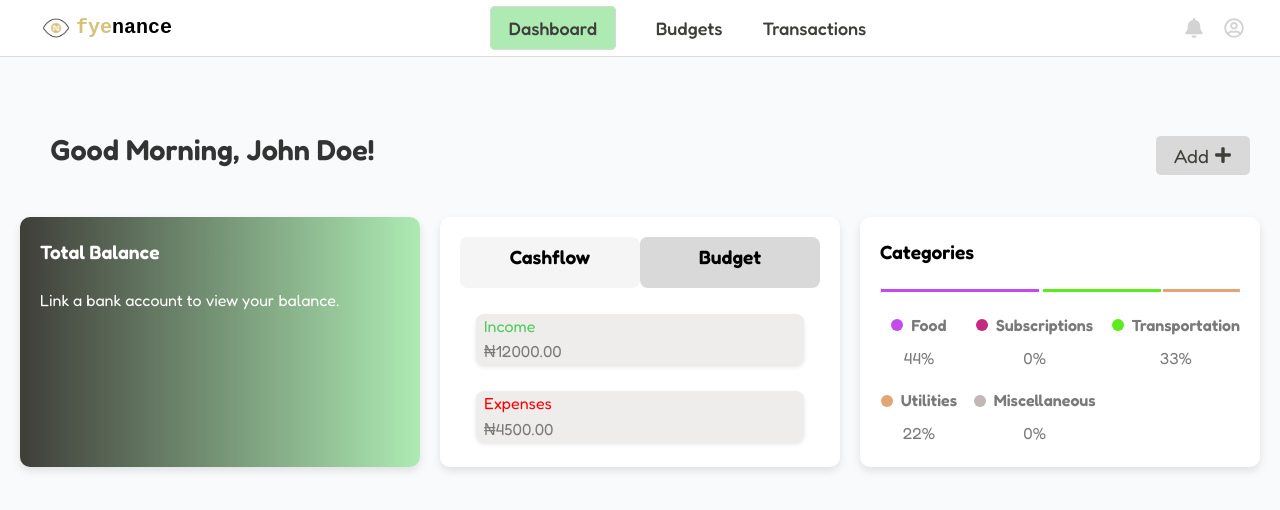
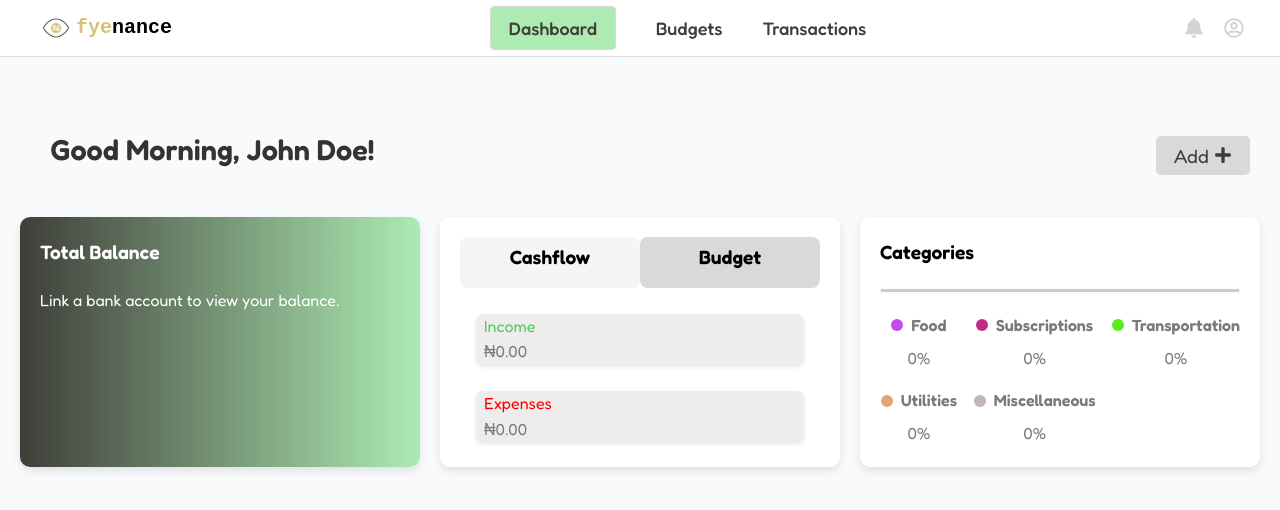
Before and after one commit to STARR44/fyenance, a React (Create React App) app: page /dashboard in a window 1280 px wide. Both pictures are taken after a click on the element "Add a Transaction". Shown: the top 510 px of the page. Built offline with nearby package versions, Linux system fonts and the light colour scheme; a web font is replaced by a local one.

Commit message:
feat: modify category card to add fallback effect for progress  bar

```diff
--- a/src/components/DashboardComponents/DashboardCards.js
+++ b/src/components/DashboardComponents/DashboardCards.js
@@ -6,13 +6,12 @@ import "./DashboardCards.css"; // styles for the cards here
 function DashboardCards() {
   const [activeSegment, setActiveSegment] = useState("cashflow");
   const [transactions, setTransactions] = useState([
-    { type: "income", amount: 5000, category: "Food" }, // Hardcoded for testing purposes
-    { type: "expense", amount: 2000, category: "Food" },
-    { type: "expense", amount: 1500, category: "Transportation" },
-    { type: "income", amount: 7000, category: "Subscriptions" },
-    { type: "expense", amount: 1000, category: "Utilities" },
+    // { type: "income", amount: 5000, category: "Food" }, // Hardcoded for testing purposes
+    // { type: "expense", amount: 2000, category: "Food" },
+    // { type: "expense", amount: 1500, category: "Transportation" },
+    // { type: "income", amount: 7000, category: "Subscriptions" },
+    // { type: "expense", amount: 1000, category: "Utilities" },
   ]); // Hardcoded test transactions
-  // const [transactions, setTransactions] = useState([]); // State for transactions
   // Define categories array with sample data
   const categories = [
     { name: "Food", color: "#C34AEB" },
@@ -49,11 +48,6 @@ function DashboardCards() {
 
   // Cashflow calculation
   // const cashflow = totalIncome - totalExpenses;
-
-  // Function to add a new transaction (for demo purposes)
-  // const handleAddTransaction = (newTransaction) => {
-  //   setTransactions([...transactions, newTransaction]);
-  // };
 
   return (
     <div className="dashboard-cards">
@@ -110,23 +104,35 @@ function DashboardCards() {
       {/* Categories Card */}
       <div className="card categories-card">
         <h3>Categories</h3>
-        {/* Single progress bar */}
+
+        {/* Progress Bar */}
         <div className="progress-bar single-bar">
-          {categoryTotals.map((category, index) => (
+          {/* Only show progress bar if transactions are available */}
+          {transactions.length === 0 ? (
             <div
-              key={index}
               className="progress-segment"
               style={{
-                width: `${category.percentage}%`,
-                backgroundColor: category.color,
-                minWidth:
-                  category.percentage > 0 ? `${category.percentage}%` : "1px", // Ensure visibility even for 0%
+                width: "100%", // Full width progress bar (but empty)
+                backgroundColor: "#ccc", // Light gray to indicate no data
               }}
             ></div>
-          ))}
+          ) : (
+            categoryTotals.map((category, index) => (
+              <div
+                key={index}
+                className="progress-segment"
+                style={{
+                  width: `${category.percentage}%`,
+                  backgroundColor: category.color,
+                  minWidth:
+                    category.percentage > 0 ? `${category.percentage}%` : "1px", // Ensure visibility even for 0%
+                }}
+              ></div>
+            ))
+          )}
         </div>
 
-        {/* Categories displayed in rows of three */}
+        {/* Categories Grid */}
         <div className="categories-grid">
           {categoryTotals.map((category, index) => (
             <div key={index} className="category-item">
@@ -134,12 +140,18 @@ function DashboardCards() {
               <div className="category-header">
                 <div
                   className="color-circle"
-                  style={{ backgroundColor: category.color }}
+                  style={{
+                    backgroundColor: category.color, // Always show the category color
+                  }}
                 ></div>
                 <p className="category-name">{category.name}</p>
               </div>
               {/* Percentage underneath the category */}
-              <p className="percentage">{category.percentage.toFixed(0)}%</p>
+              <p className="percentage">
+                {transactions.length === 0
+                  ? "0%"
+                  : category.percentage.toFixed(0) + "%"}
+              </p>
             </div>
           ))}
         </div>
```
